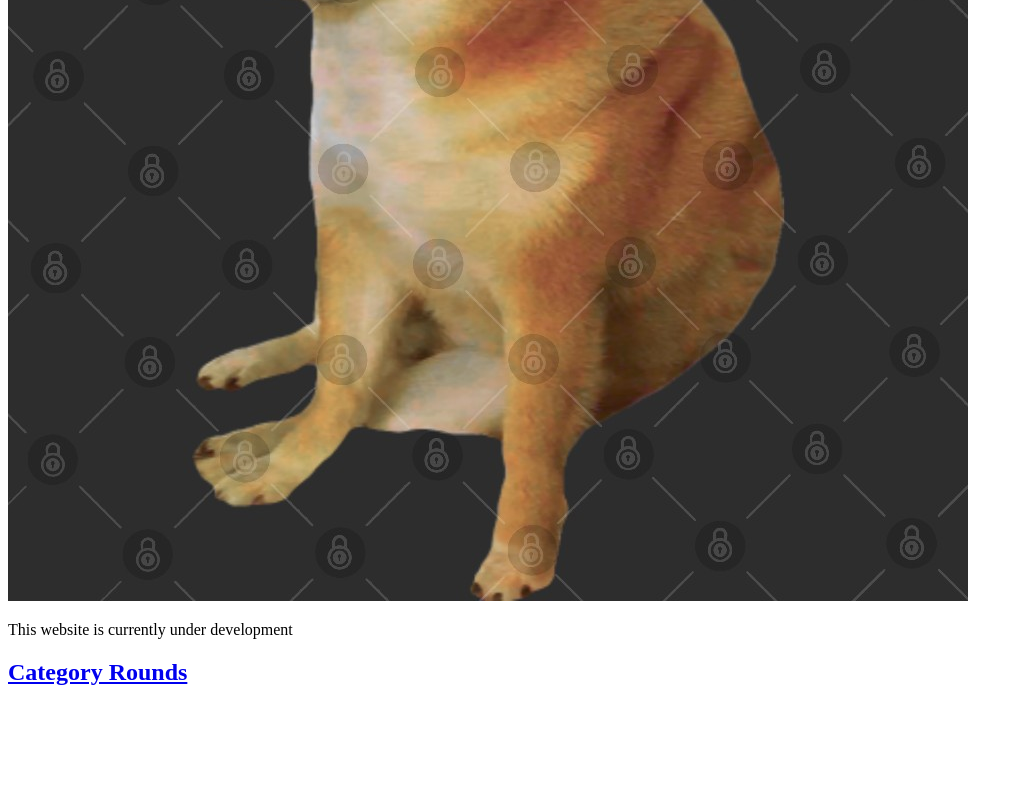
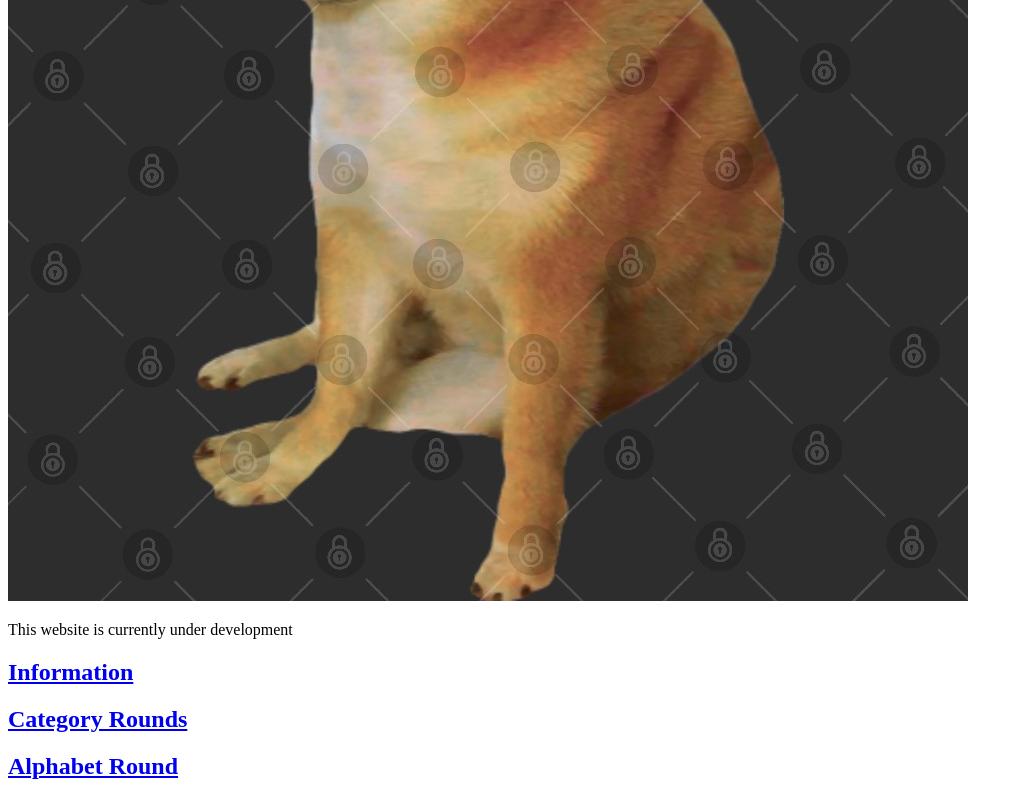
Before and after one commit to PonkTheGr8/LV-Quiz-Team, a plain HTML site: page index.html in a window 1280 px wide. Shown: the part 651-1451 px from the top of the page, without its empty margins (0-1023 px from the left). Before the commit the page ends 1357 px from the top, so only its background shows below. Drawn offline with Linux system fonts and the light colour scheme.

Commit message:
Update index.html

```diff
--- a/index.html
+++ b/index.html
@@ -15,7 +15,10 @@
 <h1>LV Quiz Team</h1>
 <img src="cheemhat.jpeg" alt="Image isn't working, imagine there is a funny picture here, please laugh">
 <p>This website is currently under development</p>
+<h2><a href="info.html">Information</a></h2>
 <h2><a href="categories.html">Category Rounds</a></h2>
+<h2><a href="alphabet.html">Alphabet Round</a></h2>
+
 
 </body>
 
```
